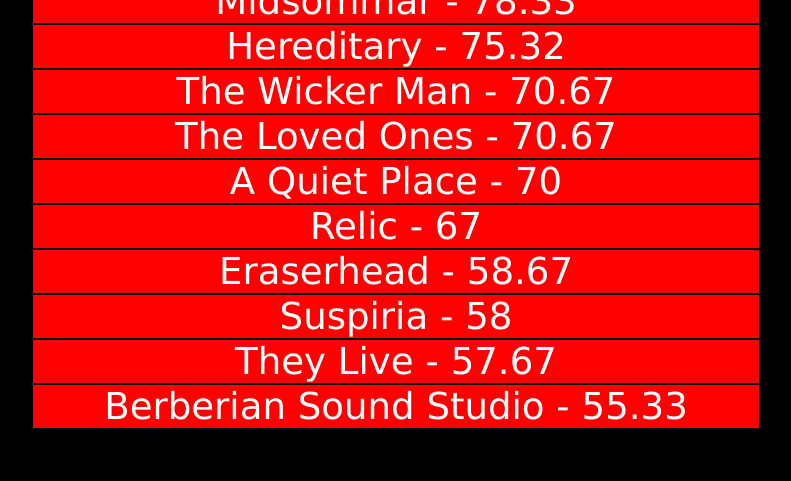
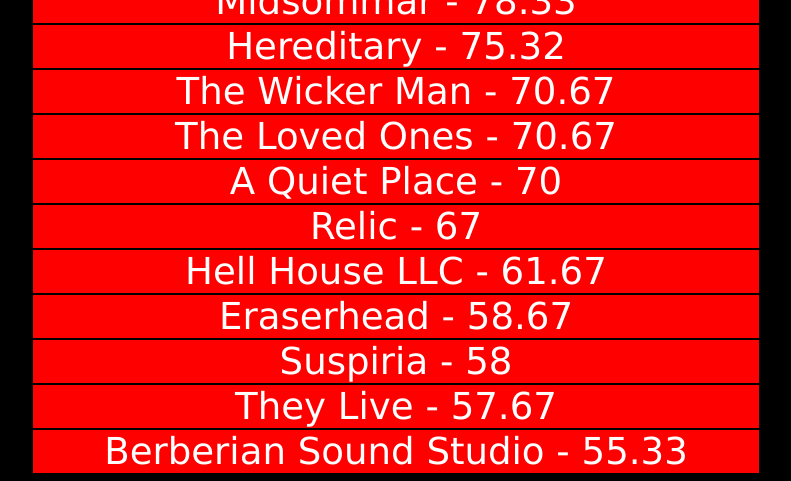
Before and after one commit to ClintonStanford/ClintonStanford.github.io, a plain HTML site: page rankings.html in a window 1280 px wide. Shown: the part 573-1054 px from the top of the page, without its empty margins (244-1035 px from the left). Before the commit the page ends 1009 px from the top, so only its background shows below. Drawn offline with Linux system fonts and the light colour scheme.

Commit message:
Update 05/06/21

```diff
--- a/rankings.html
+++ b/rankings.html
@@ -113,6 +113,7 @@
           <li>The Loved Ones - 70.67</li>
 		      <li>A Quiet Place - 70</li>
           <li>Relic - 67</li>
+          <li>Hell House LLC - 61.67</li>
           <li>Eraserhead - 58.67</li>
           <li>Suspiria - 58</li>
           <li>They Live - 57.67</li>
@@ -167,6 +168,7 @@
 					<li>The Belko Experiment - 62.33</li>
 					<li>The Eye - 62.3</li>
 					<li>Get Out - 62</li>
+          <li>Hell House LLC - 61.67</li>
 					<li>Saw II - 61.5</li>
 					<li>The Omen - 61.33</li>
 					<li>Carrie - 61.25</li>
```
